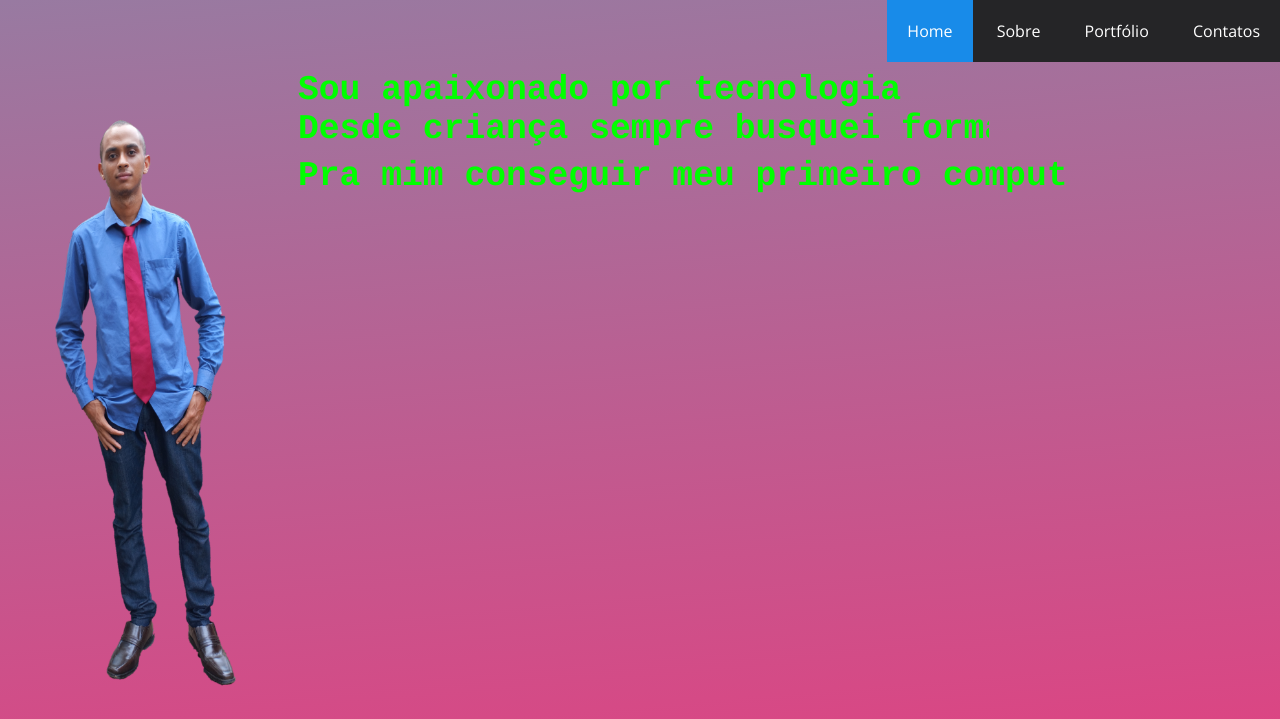
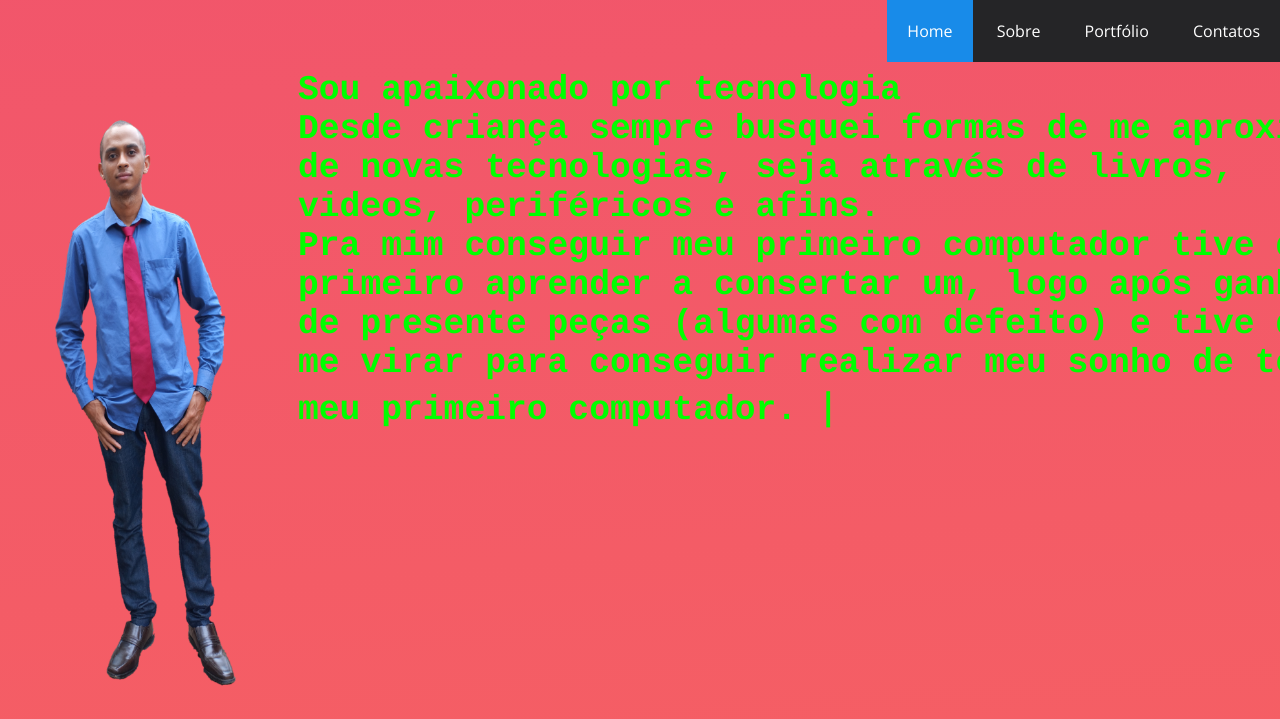
Before and after one commit to davidsousadev/meu-portifolio, a PHP site: page /sobre.html in a window 1280 px wide. Shown: the top 719 px of the page. Run offline with PHP 8.4, Linux system fonts and the light colour scheme.

Commit message:
continuação da pagina sobre

```diff
--- a/home-do-portifolio/css/style.css
+++ b/home-do-portifolio/css/style.css
@@ -8,8 +8,8 @@
 }
 body{
   animation: gg 15s ease infinite;
-    background: linear-gradient(-5deg, #ff7752, #e73c7e, #23d6d5, #00d5ab) no-repeat;
-    background-size:1000% 10000%;
+    background: linear-gradient(-5deg, #ff7752, #e73c7e, #084343, #206a5b) no-repeat;
+    background-size:10000% 10000%;
 }
 .cabeca{
   position: relative;
@@ -35,7 +35,6 @@ body{
     padding: 20px;
     display: inline-block;
     text-decoration: none;
-    transition: background .4s;
 }
 
 #menu-h ul li a:hover {
@@ -91,7 +90,7 @@ h1{
   margin-top: -650px;
   position: relative;
 }
-p{
+.google{
   color: lime;
   font-family: "Courier";
   font-size: 26pt;
@@ -101,20 +100,21 @@ p{
   animation: type 5s steps(60, end) ;
 }
 
-p:nth-child(2){
+.google:nth-child(2){
   animation: type2 9s steps(60, end);
 
 }
-
-p a{
-  color: lime;
-  text-decoration: none;
-}
-
-span{
+.and{
   animation: blink 1s infinite;
 }
+.sobre{
+  color: lime;
+  font-family: "Courier";
+  font-size: 26pt;
+  white-space: nowrap;
+  overflow: hidden;
 
+}
 @keyframes type{
   from { width: 0; }
 }
--- a/home-do-portifolio/index.html
+++ b/home-do-portifolio/index.html
@@ -42,7 +42,7 @@
             /&gt;
            </p>
            <p class="google">
-            Desenvolvedor: Full-Stack<span>|</span>
+            Desenvolvedor: Full-Stack<span class="and">|</span>
            </p>
     </h1>
 
--- a/home-do-portifolio/sobre.html
+++ b/home-do-portifolio/sobre.html
@@ -34,17 +34,17 @@
  <div class="dd">
  <img src="imagens/perfil.png" alt="perfil" />
     <h1>
-        <p class="google">
+        <p class="sobre">
             Sou apaixonado por tecnologia
             </p>
-          <p class="google">
-            Desde criança sempre busquei formas de me aproximar de novas tecnologias,  seja através de livros, videos, periféricos e afins.
+          <p class="sobre">
+            Desde criança sempre busquei formas de me aproximar <br>de novas tecnologias,  seja através de livros, <br> videos, periféricos e afins.
 
 
 
            </p>
-           <p class="google">
-            Pra mim conseguir meu primeiro computador tive que primeiro aprender a consertar um, logo após ganhei de presente peças (algumas com defeito) e tive que me virar para conseguir realizar meu sonho de ter um computador.
+           <p class="sobre">
+            Pra mim conseguir meu primeiro computador tive que <br> primeiro aprender a consertar um, logo após ganhei <br> de presente peças (algumas com defeito) e tive que <br> me virar para conseguir realizar meu sonho de ter <br> meu primeiro computador.
            <span>|</span>
            </p>
     </h1>
```
